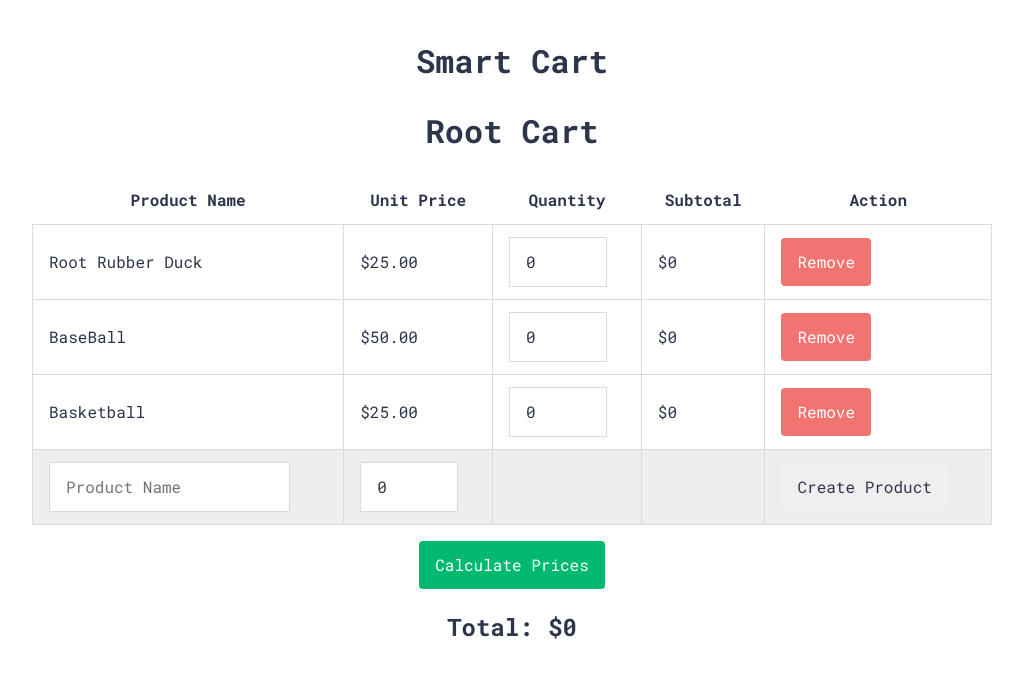
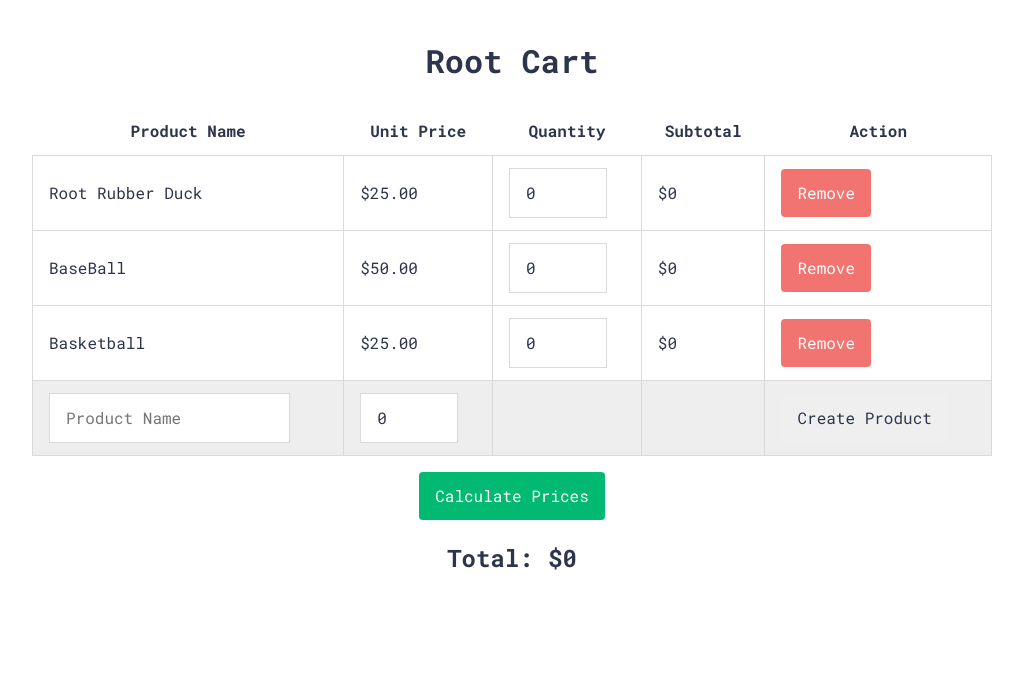
Before and after one commit to sakshit2004/SmartCart, a plain HTML site: page index.html in a window 1280 px wide. Shown: the whole page, without its empty margins (128-1151 px from the left). Drawn offline with Linux system fonts and the light colour scheme.

Commit message:
Update index.html

```diff
--- a/index.html
+++ b/index.html
@@ -7,7 +7,6 @@
     <title>Smart Cart</title>
   </head>
   <body>
-    <h1>Smart Cart</h1>
     <table id="cart">
       <thead>
         <tr>
```
